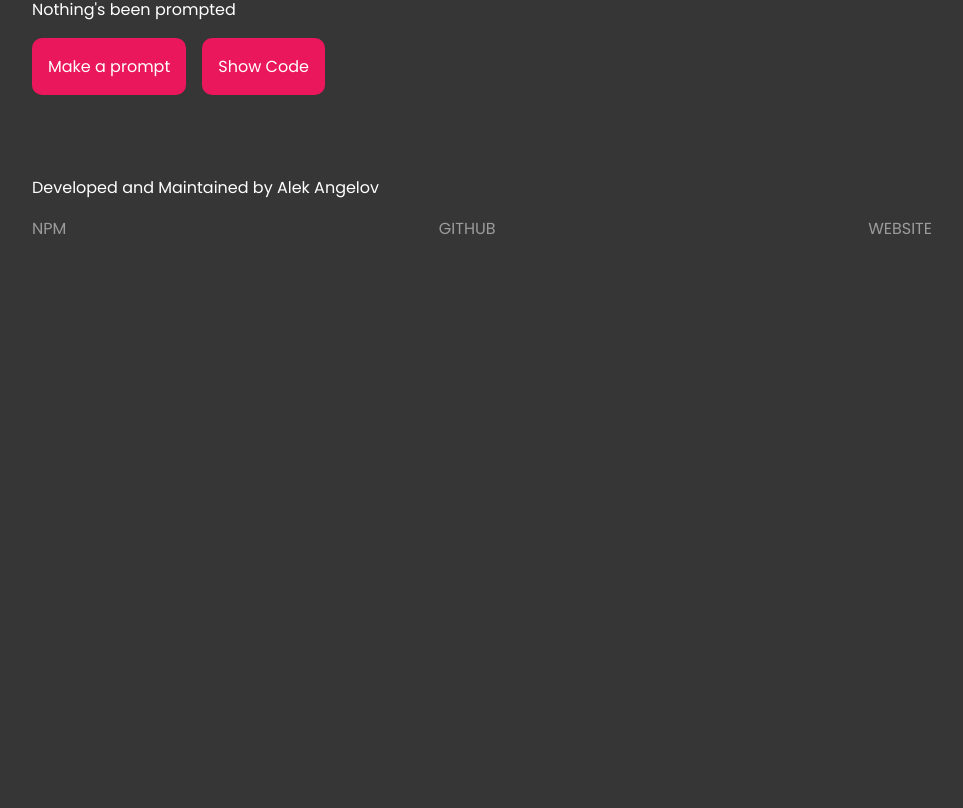
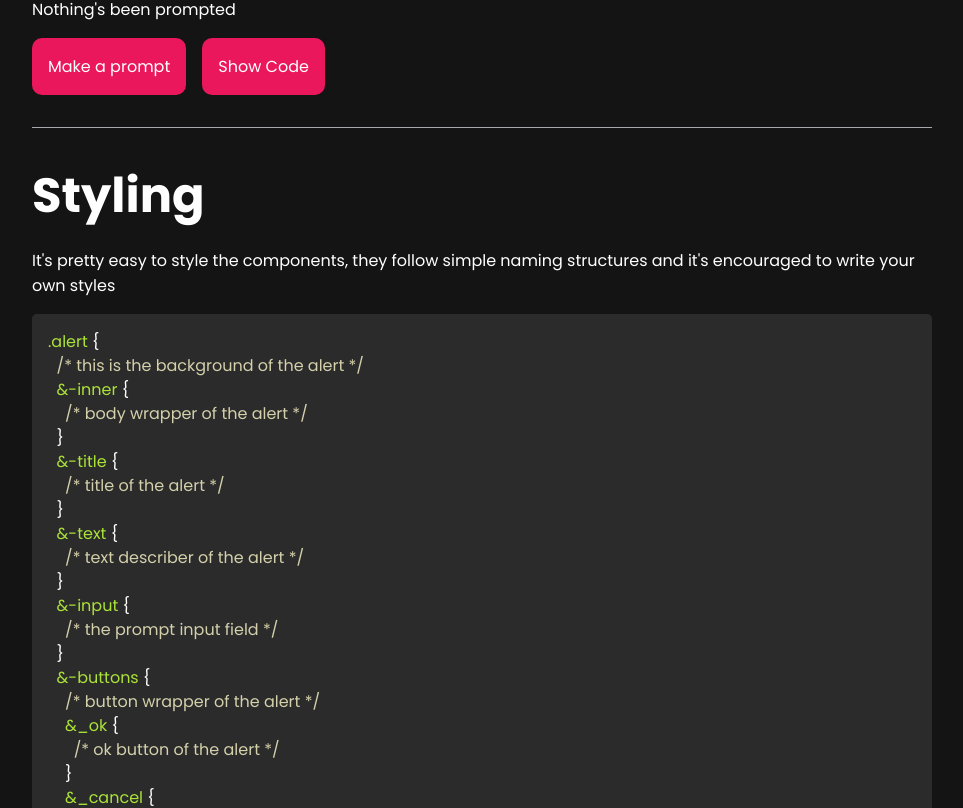
Before and after one commit to alekangelov/react-alert-async, a React (Create React App) app in the folder example/: page / in a window 1280 px wide. Shown: the part 1099-1907 px from the top of the page, without its empty margins (158-1121 px from the left). Before the commit the page ends 1372 px from the top, so only its background shows below. Built offline with nearby package versions, Linux system fonts and the light colour scheme.

Commit message:
changes to stylings

```diff
--- a/example/src/App.jsx
+++ b/example/src/App.jsx
@@ -177,13 +177,53 @@ function Footer() {
   )
 }
 
+function Styling() {
+  return (
+    <section>
+      <h2>Styling</h2>
+      <p>
+        It's pretty easy to style the components, they follow simple naming
+        structures and it's encouraged to write your own styles
+      </p>
+      <SyntaxHighlighter language='css' style={styles.a11yDark}>
+        {`.alert {
+  /* this is the background of the alert */
+  &-inner {
+    /* body wrapper of the alert */
+  }
+  &-title {
+    /* title of the alert */
+  }
+  &-text {
+    /* text describer of the alert */
+  }
+  &-input {
+    /* the prompt input field */
+  }
+  &-buttons {
+    /* button wrapper of the alert */
+    &_ok {
+      /* ok button of the alert */
+    }
+    &_cancel {
+      /* cancel button of the alert */
+    }
+  }
+}`}
+      </SyntaxHighlighter>
+    </section>
+  )
+}
+
 const App = () => {
   const [state, setState] = useState("Nothing's been prompted")
   return (
     <>
       <AlertProvider />
       <div className='wrapper'>
-        <h1>React-Alert-Async</h1>
+        <h1>
+          <span role='icon'>✨</span> React-Alert-Async
+        </h1>
         <h2>
           A simple way of managing your alerts, prompts and confirms without
           defaulting to the browsers ugly implementations
@@ -192,6 +232,7 @@ const App = () => {
           <Alert />
           <Confirm />
           <Prompt />
+          <Styling />
         </div>
         <Footer />
       </div>
--- a/example/src/styles/index.scss
+++ b/example/src/styles/index.scss
@@ -1,5 +1,5 @@
 @import './poppins/poppins';
-$dark: #363636;
+$dark: #141414;
 $light: #a8a7ab;
 $pink: #eb175d;
 $lightPink: #cc527a;
```
